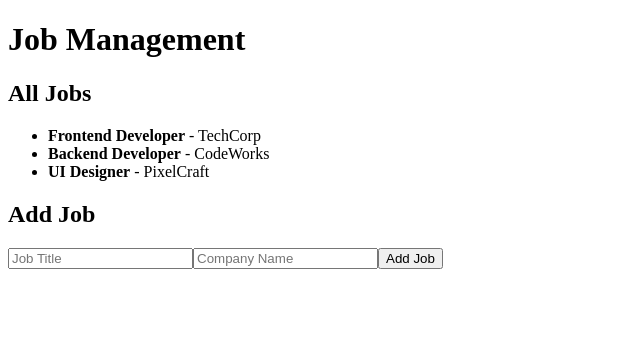
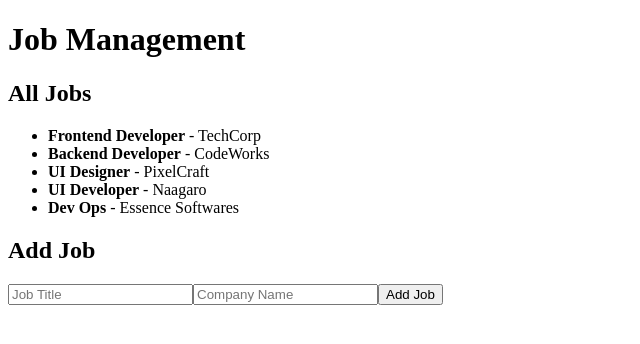
Before and after one commit to iammanishrawat/job-tracker-app, a React (Vite) app: page / in a window 1280 px wide. Shown: the top 344 px of the page, without its empty margins (0-640 px from the left). Built offline with nearby package versions, Linux system fonts and the light colour scheme.

Commit message:
data added

```diff
--- a/src/data/jobsData.js
+++ b/src/data/jobsData.js
@@ -2,7 +2,9 @@
 const jobsData = [
   { id: 1, title: "Frontend Developer", company: "TechCorp" },
   { id: 2, title: "Backend Developer", company: "CodeWorks" },
-  { id: 3, title: "UI Designer", company: "PixelCraft" }
+  { id: 3, title: "UI Designer", company: "PixelCraft" },
+  { id: 4, title: "UI Developer", company: "Naagaro" },
+  { id: 5, title: "Dev Ops", company: "Essence Softwares" }
 ];
 
 export default jobsData;
```
